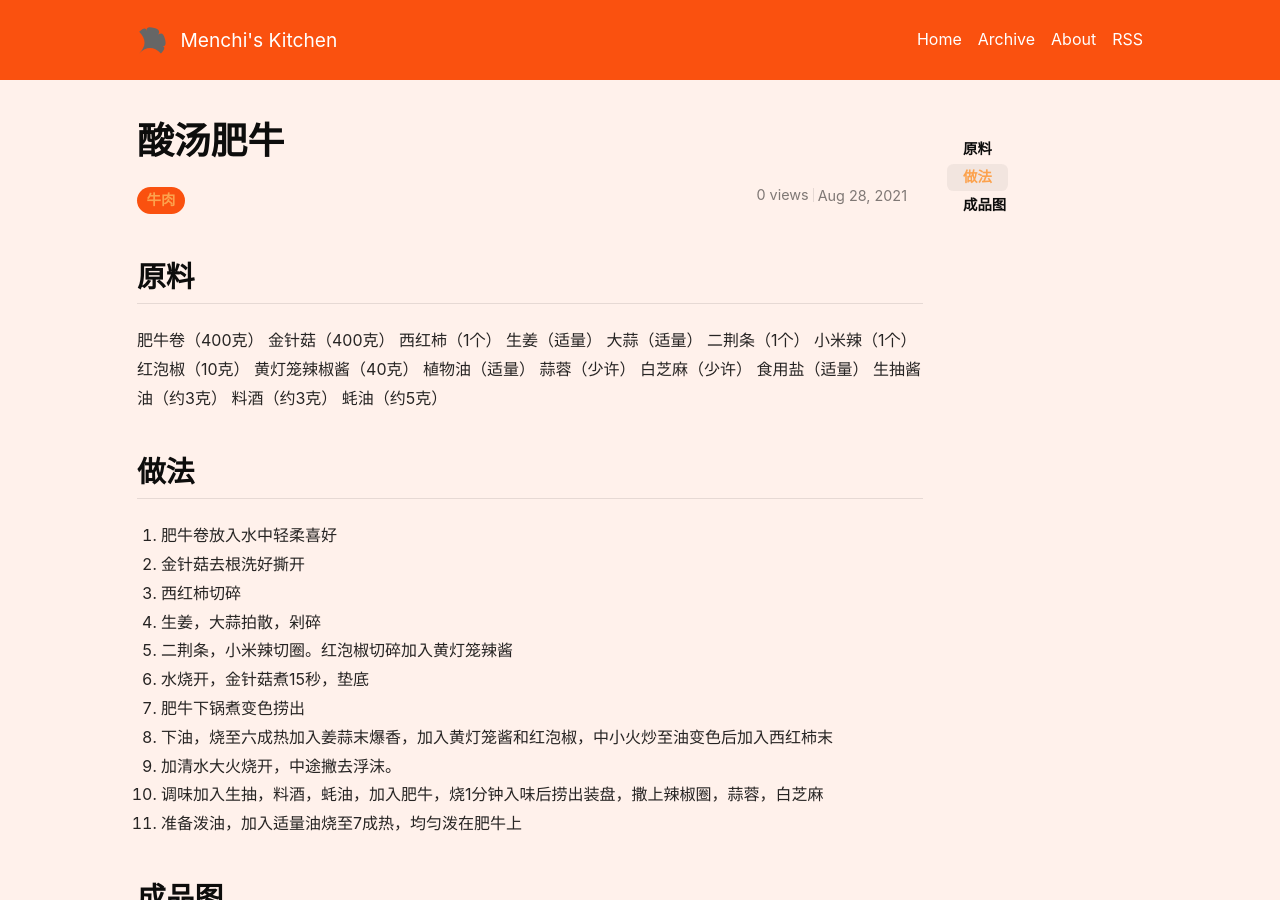
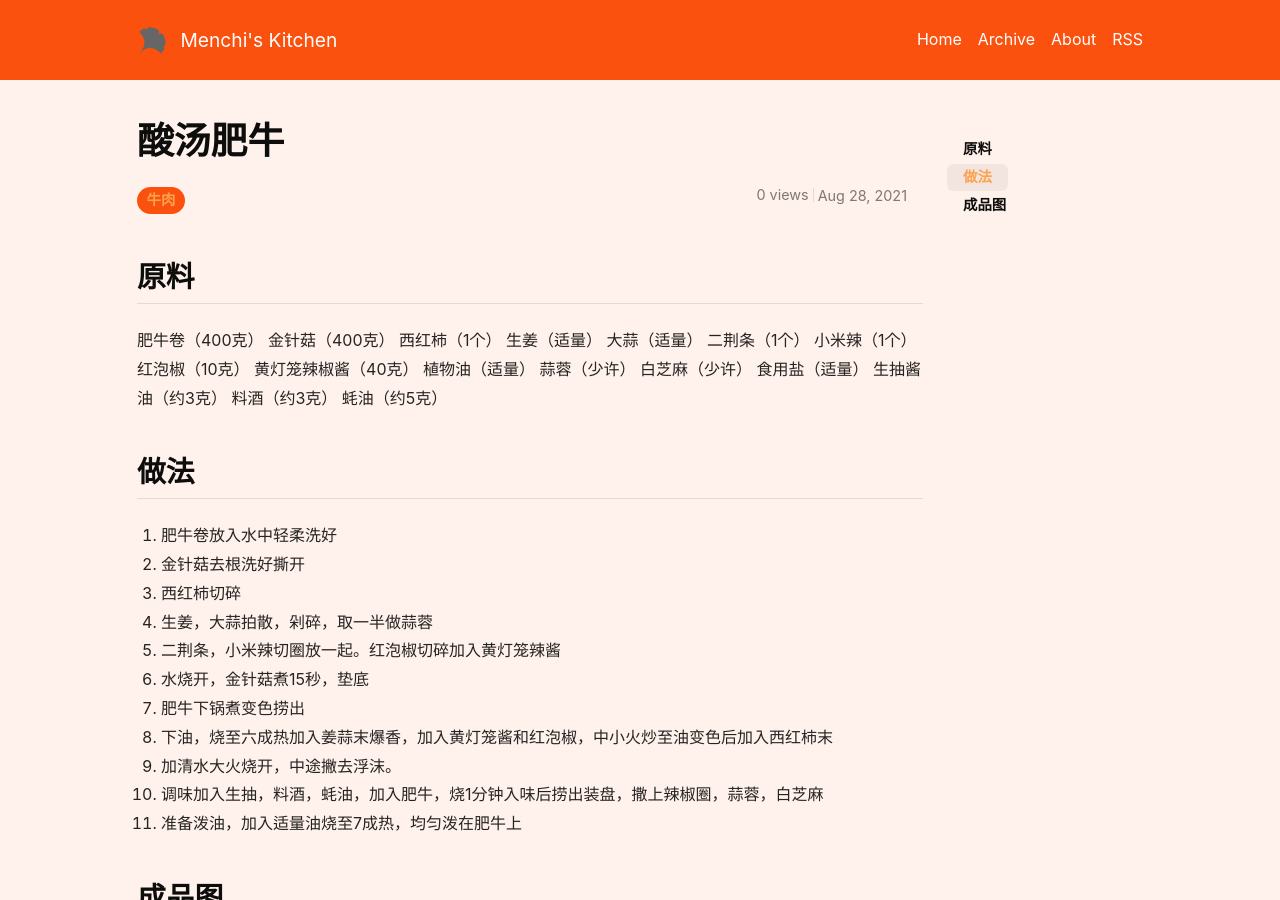
Before and after one commit to MenchiG/cooking, a Jekyll site: the page built from _posts/2021-08-28-酸汤肥牛.md, in a window 1280 px wide and 900 px high. Built offline with Jekyll 4.4.1, drawn with Linux system fonts in a browser that asks for light colours; nearby versions of some CDN libraries; comment, search, counter and statistics services are not loaded.

Commit message:
Update 2021-08-28-酸汤肥牛.md

```diff
--- a/_posts/2021-08-28-酸汤肥牛.md
+++ b/_posts/2021-08-28-酸汤肥牛.md
@@ -30,21 +30,21 @@
 
 ## 做法
 
-1. 肥牛卷放入水中轻柔喜好
+1. 肥牛卷放入水中轻柔洗好
 2. 金针菇去根洗好撕开
 3. 西红柿切碎
-4. 生姜，大蒜拍散，剁碎
-5. 二荆条，小米辣切圈。红泡椒切碎加入黄灯笼辣酱
+4. 生姜，大蒜拍散，剁碎，取一半做蒜蓉
+5. 二荆条，小米辣切圈放一起。红泡椒切碎加入黄灯笼辣酱
 6. 水烧开，金针菇煮15秒，垫底
 7. 肥牛下锅煮变色捞出
 8. 下油，烧至六成热加入姜蒜末爆香，加入黄灯笼酱和红泡椒，中小火炒至油变色后加入西红柿末
 9. 加清水大火烧开，中途撇去浮沫。
 10. 调味加入生抽，料酒，蚝油，加入肥牛，烧1分钟入味后捞出装盘，撒上辣椒圈，蒜蓉，白芝麻
-11.   准备泼油，加入适量油烧至7成热，均匀泼在肥牛上
+11. 准备泼油，加入适量油烧至7成热，均匀泼在肥牛上
 
 
 ## 成品图
 
-![]()
+![](https://s3.us-west-1.amazonaws.com/menchi.xyz/%E9%87%91%E6%B1%A4%E8%82%A5%E7%89%9B.jpg)
 
 [美食作家王刚•酸汤肥牛](https://youtu.be/2QOrlcKE_KA)
```
